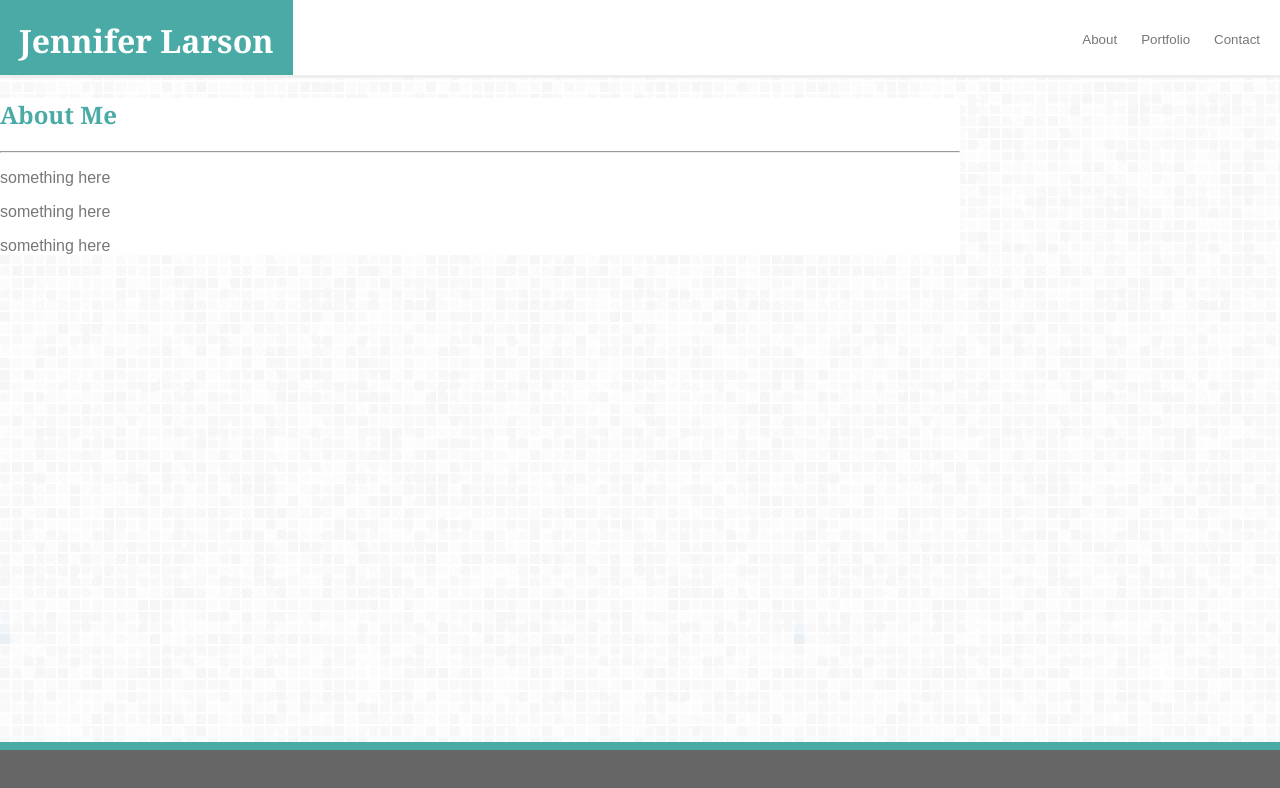
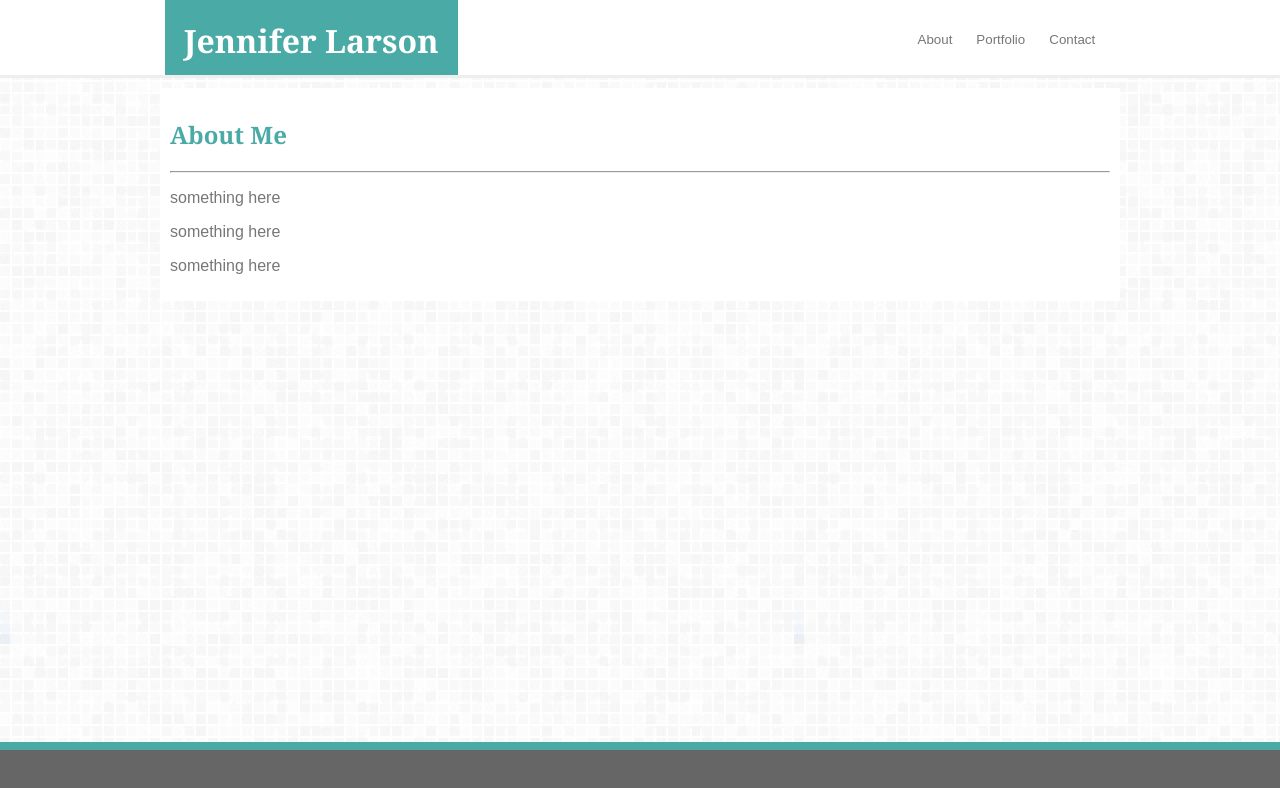
Before and after one commit to DesignerJennifer/DesignerJennifer.github.io, a plain HTML site: page index.html in a window 1280 px wide. Drawn offline with Linux system fonts and the light colour scheme.

Commit message:
update to header

```diff
--- a/css/stylesheet.css
+++ b/css/stylesheet.css
@@ -1,19 +1,20 @@
 /* Style for Body */
 body {
   background-image: url('../images/grey_@2X.png');
-  padding: 0px, 0px, 0px, 0px;
   margin: 0px;
+  overflow-y: auto;
 }
 
 /* Header background */
 header {
-  display: block;
+  display: flex;
   height: 75px;
-  width: auto;
+  justify-content: center;
   background-color: white;
-  padding: 0px;
   border-bottom: solid;
   border-bottom-style: inset;
+  margin-left: auto;
+  margin-right: auto;
 }
 
 /* Text Logo Style */
@@ -28,7 +29,7 @@ header {
   height: 37px;
   padding-right: 19px;
   padding-left: 19px;
-  margin-right: 0px;
+  margin-right: 420px;
   padding-top: 19px;
   padding-bottom: 19px;
   margin-top: 0px;
@@ -84,10 +85,14 @@ hr.new1 {
 
 .article {
   background: white;
-  width: 960px;
-  border: 1px;
-  border-color: #666666;
-  font-family: Arial, Helvetica, sans-serif;
+    width: 940px;
+    border: 1px;
+    border-color: #666666;
+    font-family: Arial, Helvetica, sans-serif;
+    margin-right: auto;
+    margin-left: auto;
+    margin-top: 10px;
+    padding: 10px;
 
 }
 
```
